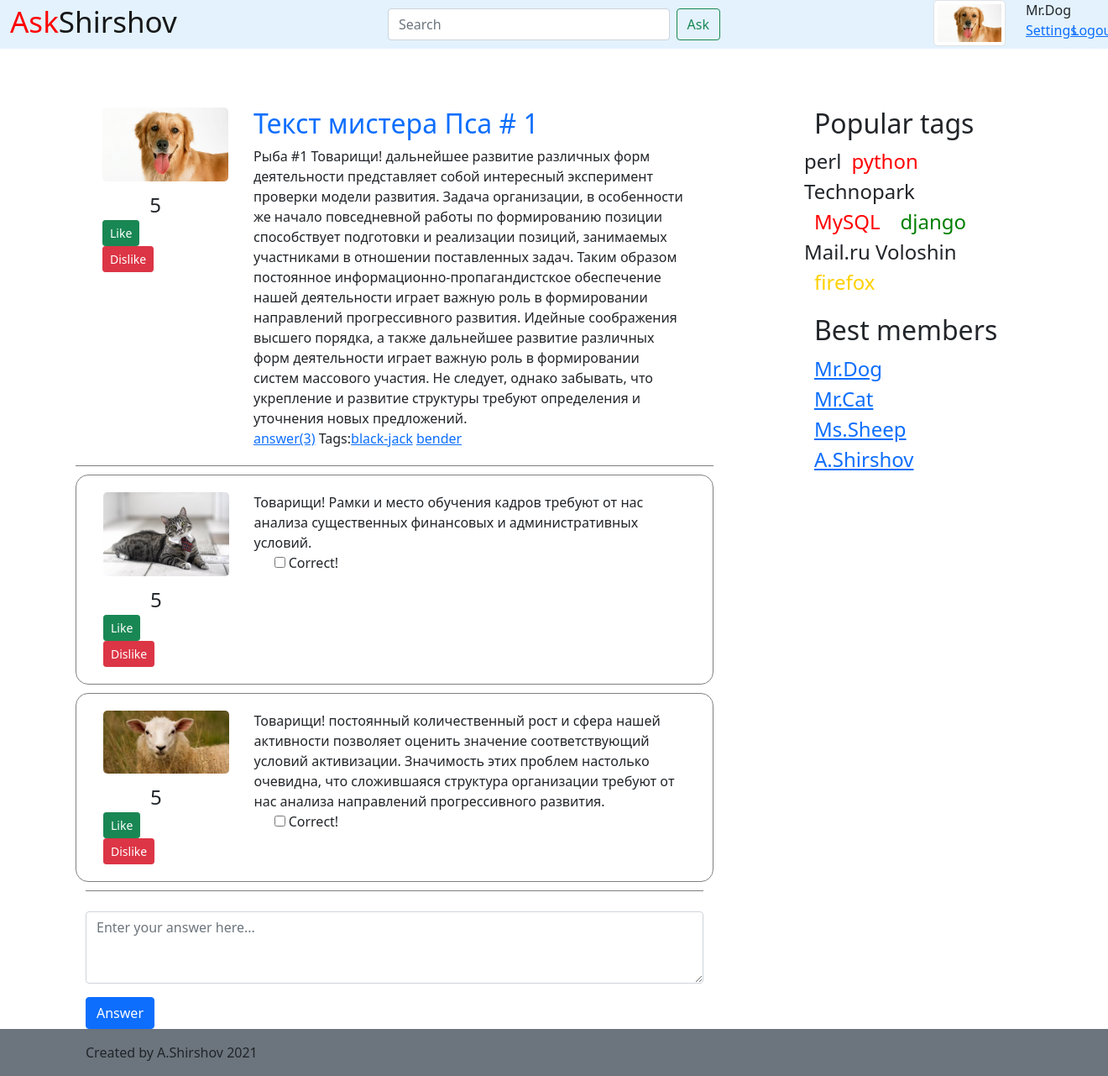
After one commit to SarpolGit/WebTP, a Django app: page /question/1/ in a window 1320 px wide; the page is wider, and only the part inside the window is pictured. The commit adds this page. Shown: that part at 84% size. Run offline with Django 3.2, Linux system fonts and the light colour scheme; some libraries are stand-ins or nearby versions.

Commit message:
Got Pk DZ2

```diff
--- a/app/views.py
+++ b/app/views.py
@@ -19,3 +19,7 @@ def question(request):
 
 def hot(request):
     return render(request,'hot.html',{'questions': questions})
+
+def one_question(request,pk):
+    question = questions[pk]
+    return render(request,'question.html',{"question": question})
--- a/askme_shirshov/urls.py
+++ b/askme_shirshov/urls.py
@@ -22,6 +22,7 @@ urlpatterns = [
     path('admin/', admin.site.urls),
     path('ask/',views.ask),
     path('question/',views.question),
+    path('question/<int:pk>/',views.one_question, name='one_question'),
     path('',views.index),
-    path('hot',views.hot),
+    path('hot/',views.hot),
 ]
--- a/templates/include/base.html
+++ b/templates/include/base.html
@@ -19,7 +19,7 @@
             <div class="row blocks">
                {% block top_name %}
                   <!--Top Name -->
-               {% endblock top_name%}
+               {% endblock top_name %}
             </div>
 
             <div class="row">
--- a/templates/include/navbar.html
+++ b/templates/include/navbar.html
@@ -1,3 +1,4 @@
+{% load static %}
 <header style="margin-bottom:10px">
 	<nav class="navbar-light" style="background-color: #e3f2fd;">
 		<div class="container-fluid">
@@ -11,7 +12,7 @@
 					</form>
 				</div>
 				<div class="col-2"> </div>
-				<div class="col-1"> <img class="avatar img-thumbnail" src="../static/img/dog.jpg"> </div>
+				<div class="col-1"> <img class="avatar img-thumbnail" src="{% static "img/dog.jpg" %}"> </div>
 				<div class="col-1">
 					<div class="row">
 						<div>Mr.Dog</div>
--- /dev/null
+++ b/templates/include/template_mainquestion.html
@@ -0,0 +1,45 @@
+{% load static %}
+<div class="row main-question">
+  <div class="col-3">
+    <img src="{% static "img/dog.jpg" %}" class="avatar-content" />
+    <div class="row">
+      <div class="col-3"></div>
+      <div class="col-4">
+        <div class="count">5</div>
+      </div>
+      <div class="col-5"></div>
+    </div>
+    <div class="row">
+      <div class="col-md-auto">
+        <button type="button" class="btn btn-success btn-sm">Like</button>
+      </div>
+      <div class="col-1">
+        <!--Костыль-->
+      </div>
+      <div class="col-6">
+        <button type="button" class="btn btn-danger btn-sm">Dislike</button>
+      </div>
+    </div>
+  </div>
+  <div class="col-9">
+    <a href="#" style="text-decoration: none">
+      <h2>Текст мистера Пса {{question.title}}</h2>
+    </a>
+    <div>
+        {{question.text}}
+      Товарищи! дальнейшее развитие различных форм деятельности представляет
+      собой интересный эксперимент проверки модели развития. Задача организации,
+      в особенности же начало повседневной работы по формированию позиции
+      способствует подготовки и реализации позиций, занимаемых участниками в
+      отношении поставленных задач. Таким образом постоянное
+      информационно-пропагандистское обеспечение нашей деятельности играет
+      важную роль в формировании направлений прогрессивного развития. Идейные
+      соображения высшего порядка, а также дальнейшее развитие различных форм
+      деятельности играет важную роль в формировании систем массового участия.
+      Не следует, однако забывать, что укрепление и развитие структуры требуют
+      определения и уточнения новых предложений.
+    </div>
+    <a href="#">answer(3)</a>
+    Tags:<a href="#">black-jack</a> <a href="./tag.html">bender</a>
+  </div>
+</div>
--- a/templates/include/template_question.html
+++ b/templates/include/template_question.html
@@ -23,7 +23,7 @@
     </div>
   </div>
   <div class="col-9">
-    <a href="./question.html" style="text-decoration: none">
+    <a href="{% url "one_question" pk=question.id %}" style="text-decoration: none">
       <h2>Текст мистера Пса {{question.title}}</h2>
     </a>
     <div>
--- a/templates/question.html
+++ b/templates/question.html
@@ -2,53 +2,12 @@
 
 <!--Content-->
 {% block content %}
-<div class="row main-question">
-  <div class="col-3">
-    <img src="../static/img/dog.jpg" class="avatar-content" />
-    <div class="row">
-      <div class="col-3"></div>
-      <div class="col-4">
-        <div class="count">5</div>
-      </div>
-      <div class="col-5"></div>
-    </div>
-    <div class="row">
-      <div class="col-md-auto">
-        <button type="button" class="btn btn-success btn-sm">Like</button>
-      </div>
-      <div class="col-1">
-        <!--Костыль-->
-      </div>
-      <div class="col-6">
-        <button type="button" class="btn btn-danger btn-sm">Dislike</button>
-      </div>
-    </div>
-  </div>
-  <div class="col-9">
-    <a href="#" style="text-decoration: none">
-      <h2>Текст мистера Пса</h2>
-    </a>
-    <div>
-      Товарищи! дальнейшее развитие различных форм деятельности представляет
-      собой интересный эксперимент проверки модели развития. Задача организации,
-      в особенности же начало повседневной работы по формированию позиции
-      способствует подготовки и реализации позиций, занимаемых участниками в
-      отношении поставленных задач. Таким образом постоянное
-      информационно-пропагандистское обеспечение нашей деятельности играет
-      важную роль в формировании направлений прогрессивного развития. Идейные
-      соображения высшего порядка, а также дальнейшее развитие различных форм
-      деятельности играет важную роль в формировании систем массового участия.
-      Не следует, однако забывать, что укрепление и развитие структуры требуют
-      определения и уточнения новых предложений.
-    </div>
-    <a href="#">answer(3)</a>
-    Tags:<a href="#">black-jack</a> <a href="./tag.html">bender</a>
-  </div>
-</div>
+
+  {% include "include/template_mainquestion.html" %}
 
 <div class="row question">
   <div class="col-3">
-    <img src="../static/img/cat.jpg" class="avatar-content" />
+    <img src="{% static "img/cat.jpg" %}" class="avatar-content" />
     <div class="row">
       <div class="col-3"></div>
       <div class="col-4">
@@ -82,7 +41,7 @@
 
 <div class="row question">
   <div class="col-3">
-    <img src="../static/img/sheep.jpg" class="avatar-content" />
+    <img src="{% static "img/sheep.jpg" %}" class="avatar-content" />
     <div class="row">
       <div class="col-3"></div>
       <div class="col-4">
```
